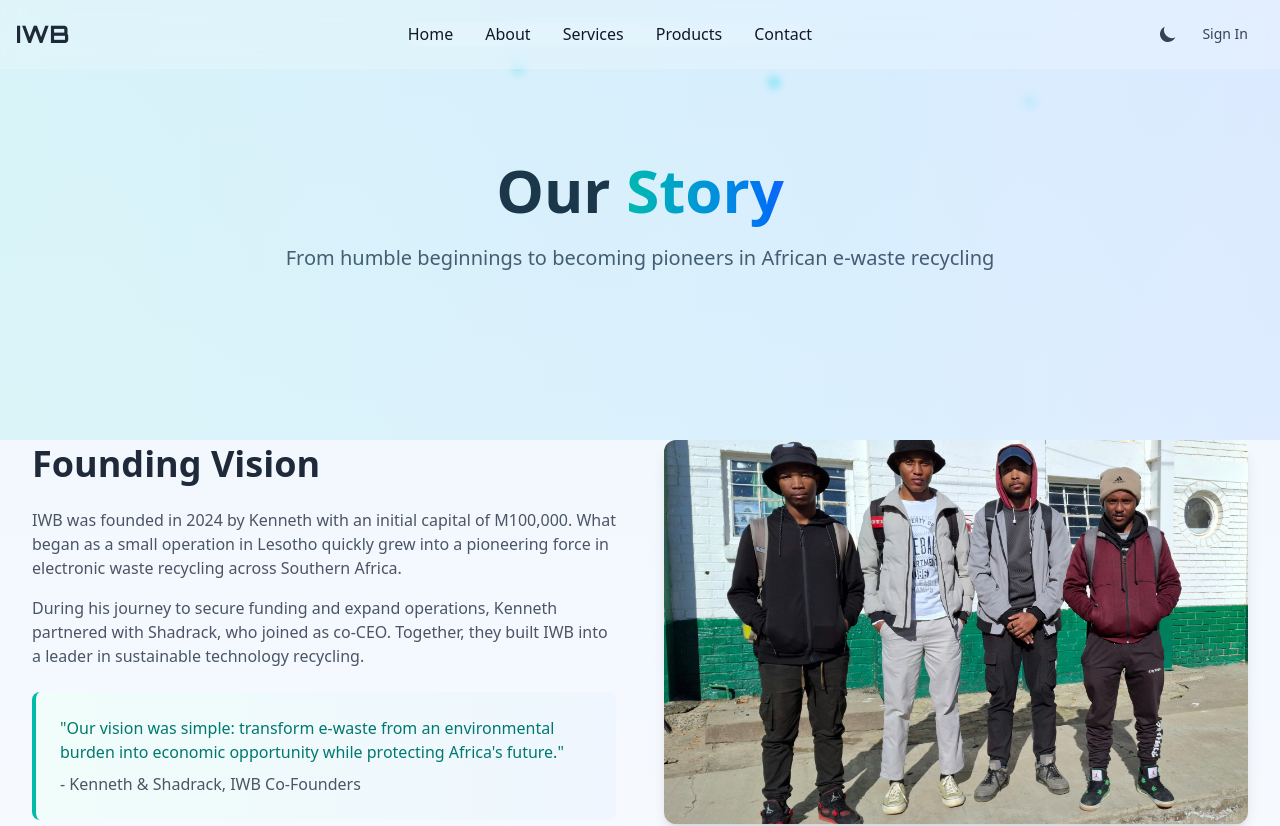
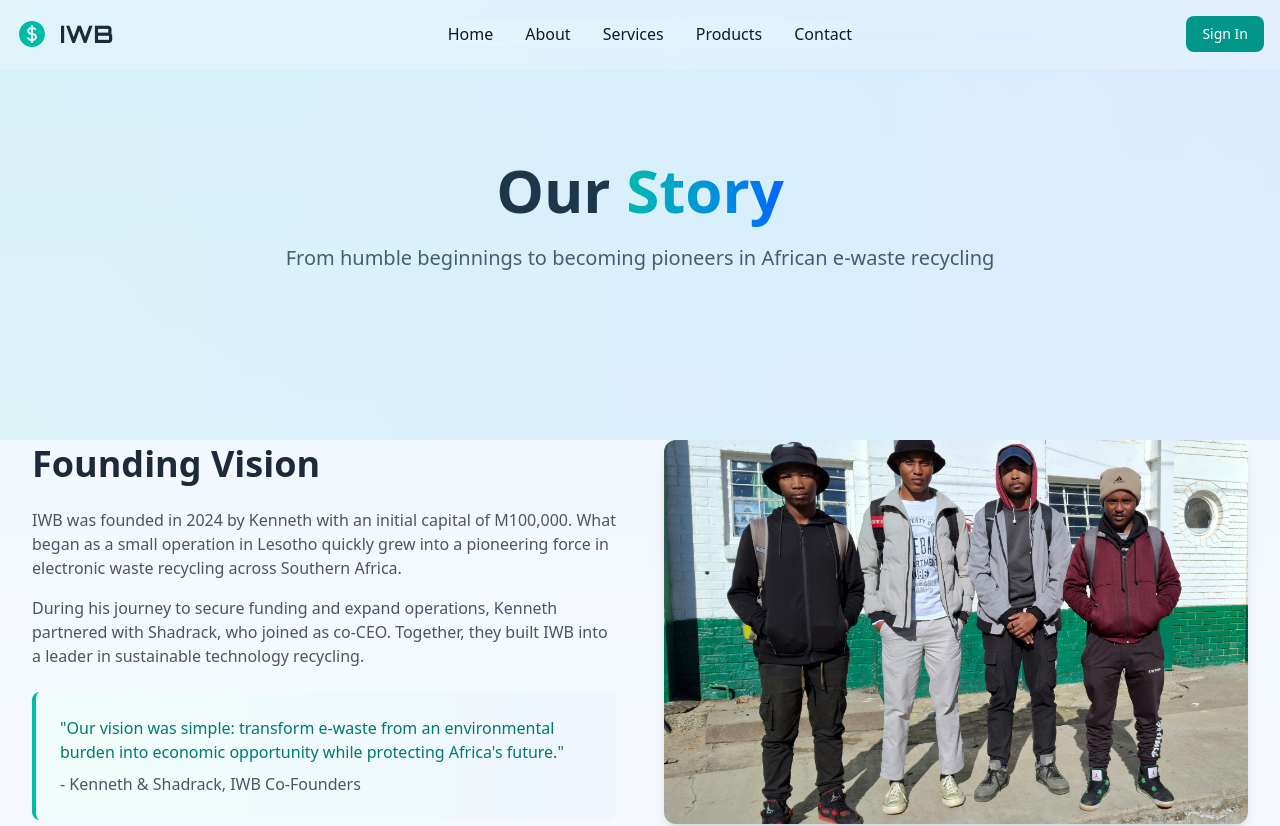
Before and after one commit to kamohelomokhethi137/iwb, a React (Vite) app: page /aboutus in a window 1280 px wide. Shown: the top 826 px of the page. Built offline with nearby package versions, Linux system fonts and the light colour scheme.

Commit message:
Update Navbar.jsx

```diff
--- a/src/components/Layout/Navbar.jsx
+++ b/src/components/Layout/Navbar.jsx
@@ -1,30 +1,13 @@
 import React, { useState, useEffect } from 'react';
-import { motion } from 'framer-motion';
 import { Link } from 'react-router-dom';
-import { useAuth } from './authContext'; // Import your auth context
-
-const bubbleVariants = {
-  initial: { opacity: 0, y: 0 },
-  animate: (i) => ({
-    opacity: [0, 0.4, 0],
-    y: [-10, -40, -80],
-    transition: {
-      duration: 6,
-      delay: i * 1.5,
-      repeat: Infinity,
-      ease: "easeInOut"
-    }
-  }),
-};
+import { useAuth } from './authContext';
 
 function Navbar() {
   const [isMenuOpen, setIsMenuOpen] = useState(false);
   const [isScrolled, setIsScrolled] = useState(false);
-  const [darkMode, setDarkMode] = useState(false);
-  const { user, logout } = useAuth(); // Get user and logout from auth context
+  const { user, logout } = useAuth();
 
   const toggleMenu = () => setIsMenuOpen(!isMenuOpen);
-  const toggleDarkMode = () => setDarkMode(!darkMode);
 
   useEffect(() => {
     const handleScroll = () => {
@@ -41,7 +24,6 @@ function Navbar() {
     { path: "/services", label: "Services" },
     { path: "/products", label: "Products" },
     { path: "/contact", label: "Contact" }
-
   ];
 
   // Role-specific navigation links
@@ -72,37 +54,49 @@ function Navbar() {
     return roleBasedLinks[user.role] || [];
   };
 
+  // Generate user initials for avatar
+  const getUserInitials = () => {
+    if (!user) return '';
+    const nameParts = user.name ? user.name.split(' ') : user.email.split('@')[0].split('.');
+    return nameParts
+      .map(part => part.charAt(0).toUpperCase())
+      .join('')
+      .substring(0, 2);
+  };
+
+  // Get avatar color based on user role
+  const getAvatarColor = () => {
+    if (!user) return 'bg-gray-400';
+    const roleColors = {
+      SALES: 'bg-blue-500',
+      FINANCE: 'bg-green-500',
+      INVESTOR: 'bg-purple-500',
+      DEVELOPER: 'bg-yellow-500',
+      IWC_PARTNER: 'bg-teal-500'
+    };
+    return roleColors[user.role] || 'bg-indigo-500';
+  };
+
   return (
-    <div className={`${darkMode ? 'dark' : ''}`}>
-      {/* Animated bubbles behind the nav */}
-      <div className="fixed top-0 left-0 w-full h-32 overflow-hidden z-40 pointer-events-none">
-        {[...Array(4)].map((_, i) => (
-          <motion.div
-            key={i}
-            custom={i}
-            variants={bubbleVariants}
-            initial="initial"
-            animate="animate"
-            className="absolute bottom-0 w-3 h-3 rounded-full bg-cyan-400 opacity-800"
-            style={{
-              left: `${20 + i * 20}%`,
-              filter: 'blur(4px)'
-            }}
-          />
-        ))}
-      </div>
-
-      {/* Navbar */}
-      <motion.nav
-        initial={{ y: -100 }}
-        animate={{ y: 0 }}
-        transition={{ type: "spring", stiffness: 300, damping: 20 }}
-        className={`fixed w-full z-50 top-0 border-b
+    <nav
+      className={`fixed w-full z-50 top-0 border-b transition-all duration-300
         ${isScrolled ? 'shadow-lg' : ''}
         backdrop-blur-md bg-white/20 dark:bg-gray-900/20 border-white/10 dark:border-gray-700`}
     >
       <div className="max-w-screen-xl flex flex-wrap items-center justify-between mx-auto p-4">
-          <Link to="/" className="flex items-center space-x-3 rtl:space-x-reverse">
+        <Link
+          to="/"
+          className="flex items-center space-x-3 rtl:space-x-reverse group"
+        >
+          <svg
+            xmlns="http://www.w3.org/2000/svg"
+            viewBox="0 0 24 24"
+            fill="currentColor"
+            className="w-8 h-8 text-teal-500"
+          >
+            <path d="M10.464 8.746c.227-.18.497-.311.786-.394v2.795a2.252 2.252 0 01-.786-.393c-.394-.313-.546-.681-.546-1.004 0-.323.152-.691.546-1.004zM12.75 15.662v-2.824c.347.085.664.228.921.421.427.32.579.686.579.991 0 .305-.152.671-.579.991a2.534 2.534 0 01-.921.42z" />
+            <path fillRule="evenodd" d="M12 2.25c-5.385 0-9.75 4.365-9.75 9.75s4.365 9.75 9.75 9.75 9.75-4.365 9.75-9.75S17.385 2.25 12 2.25zM12.75 6a.75.75 0 00-1.5 0v.816a3.836 3.836 0 00-1.72.756c-.712.566-1.112 1.35-1.112 2.178 0 .829.4 1.612 1.113 2.178.502.4 1.102.647 1.719.756v2.978a2.536 2.536 0 01-.921-.421l-.879-.66a.75.75 0 00-.9 1.2l.879.66c.533.4 1.169.645 1.821.75V18a.75.75 0 001.5 0v-.81a4.124 4.124 0 001.821-.749c.745-.559 1.179-1.344 1.179-2.191 0-.847-.434-1.632-1.179-2.191a4.122 4.122 0 00-1.821-.75V8.354c.29.082.559.213.786.393l.415.33a.75.75 0 00.933-1.175l-.415-.33a3.836 3.836 0 00-1.719-.755V6z" clipRule="evenodd" />
+          </svg>
           <span
             className="self-center text-2xl font-bold text-gray-800 dark:text-white whitespace-nowrap"
             style={{ fontFamily: '"Orbitron", sans-serif' }}
@@ -112,40 +106,46 @@ function Navbar() {
         </Link>
 
         <div className="flex md:order-2 space-x-3 md:space-x-0 rtl:space-x-reverse">
-            <button
-              onClick={toggleDarkMode}
-              className="p-2 text-gray-700 dark:text-gray-300 rounded-lg hover:bg-gray-100 dark:hover:bg-gray-700"
-              aria-label="Toggle dark mode"
-            >
-              {darkMode ? (
-                <svg className="w-5 h-5" fill="currentColor" viewBox="0 0 20 20">
-                  <path d="M10 2a1 1 0 011 1v1a1 1 0 11-2 0V3a1 1 0 011-1zm4 8a4 4 0 11-8 0 4 4 0 018 0zm-.464 4.95l.707.707a1 1 0 001.414-1.414l-.707-.707a1 1 0 00-1.414 1.414zm2.12-10.607a1 1 0 010 1.414l-.706.707a1 1 0 11-1.414-1.414l.707-.707a1 1 0 011.414 0zM17 11a1 1 0 100-2h-1a1 1 0 100 2h1zm-7 4a1 1 0 011 1v1a1 1 0 11-2 0v-1a1 1 0 011-1zM5.05 6.464A1 1 0 106.465 5.05l-.708-.707a1 1 0 00-1.414 1.414l.707.707zm1.414 8.486l-.707.707a1 1 0 01-1.414-1.414l.707-.707a1 1 0 011.414 1.414zM4 11a1 1 0 100-2H3a1 1 0 000 2h1z" />
-                </svg>
-              ) : (
-                <svg className="w-5 h-5" fill="currentColor" viewBox="0 0 20 20">
-                  <path d="M17.293 13.293A8 8 0 016.707 2.707a8.001 8.001 0 1010.586 10.586z" />
-                </svg>
-              )}
-            </button>
-
           {user ? (
-              <div className="relative ml-2">
+            <div className="relative">
               <button
                 onClick={toggleMenu}
-                  className="flex items-center space-x-1 p-2 rounded-lg hover:bg-gray-100 dark:hover:bg-gray-700"
+                className="flex items-center space-x-2 p-1 rounded-lg hover:bg-gray-100 dark:hover:bg-gray-700 transition-colors"
               >
-                  <span className="text-gray-700 dark:text-gray-300">
-                    {user.name || user.email}
-                  </span>
-                  <span className="inline-flex items-center px-2 py-0.5 rounded-full text-xs font-medium bg-blue-100 text-blue-800 dark:bg-blue-900 dark:text-blue-200">
-                    {user.role.replace('_', ' ')}
-                  </span>
+                <div className="relative">
+                  <div className={`w-10 h-10 rounded-full ${getAvatarColor()} flex items-center justify-center text-white font-bold`}>
+                    {getUserInitials()}
+                  </div>
+                </div>
+                <div className="text-left hidden md:block">
+                  <p className="text-sm font-medium text-gray-700 dark:text-gray-300">
+                    {user.name || user.email.split('@')[0]}
+                  </p>
+                </div>
               </button>
 
               {isMenuOpen && (
                 <div className="absolute right-0 mt-2 w-48 bg-white dark:bg-gray-800 rounded-md shadow-lg py-1 z-50 border border-gray-200 dark:border-gray-700">
+                  <div className="px-4 py-2 border-b border-gray-100 dark:border-gray-700">
+                    <p className="text-sm font-medium text-gray-900 dark:text-white">
+                      {user.name || user.email}
+                    </p>
+                    <p className="text-xs text-gray-500 dark:text-gray-400">
+                      {user.role.replace('_', ' ')}
+                    </p>
+                  </div>
+                  <Link
+                    to="/settings"
+                    className="block px-4 py-2 text-sm text-gray-700 dark:text-gray-200 hover:bg-gray-100 dark:hover:bg-gray-700"
+                    onClick={() => setIsMenuOpen(false)}
+                  >
+                    Settings
+                  </Link>
                   <button
-                      onClick={logout}
+                    onClick={() => {
+                      logout();
+                      setIsMenuOpen(false);
+                    }}
                     className="block w-full text-left px-4 py-2 text-sm text-gray-700 dark:text-gray-200 hover:bg-gray-100 dark:hover:bg-gray-700"
                   >
                     Sign out
@@ -156,7 +156,7 @@ function Navbar() {
           ) : (
             <Link
               to="/login"
-                className="px-4 py-2 text-sm font-medium text-gray-700 dark:text-gray-300 hover:text-gray-900 dark:hover:text-white"
+              className="px-4 py-2 text-sm font-medium text-white bg-teal-600 hover:bg-teal-700 rounded-lg transition-colors flex items-center"
             >
               Sign In
             </Link>
@@ -177,7 +177,6 @@ function Navbar() {
 
         <div className={`items-center justify-between w-full md:flex md:w-auto md:order-1 ${isMenuOpen ? 'block' : 'hidden'}`}>
           <ul className="flex flex-col p-4 md:p-0 mt-4 font-medium border border-gray-100 dark:border-gray-700 rounded-lg bg-white/30 dark:bg-gray-800/30 backdrop-blur-md md:space-x-8 rtl:space-x-reverse md:flex-row md:mt-0 md:border-0 md:bg-transparent dark:md:bg-transparent">
-              {/* Common navigation links */}
             {navLinks.map((link) => (
               <li key={link.path}>
                 <Link
@@ -190,7 +189,6 @@ function Navbar() {
               </li>
             ))}
 
-              {/* Role-specific navigation links */}
             {user && getUserLinks().map((link) => (
               <li key={link.path}>
                 <Link
@@ -205,8 +203,7 @@ function Navbar() {
           </ul>
         </div>
       </div>
-      </motion.nav>
-    </div>
+    </nav>
   );
 }
 
```
Lines whose indentation alone changed are shown as unchanged.
